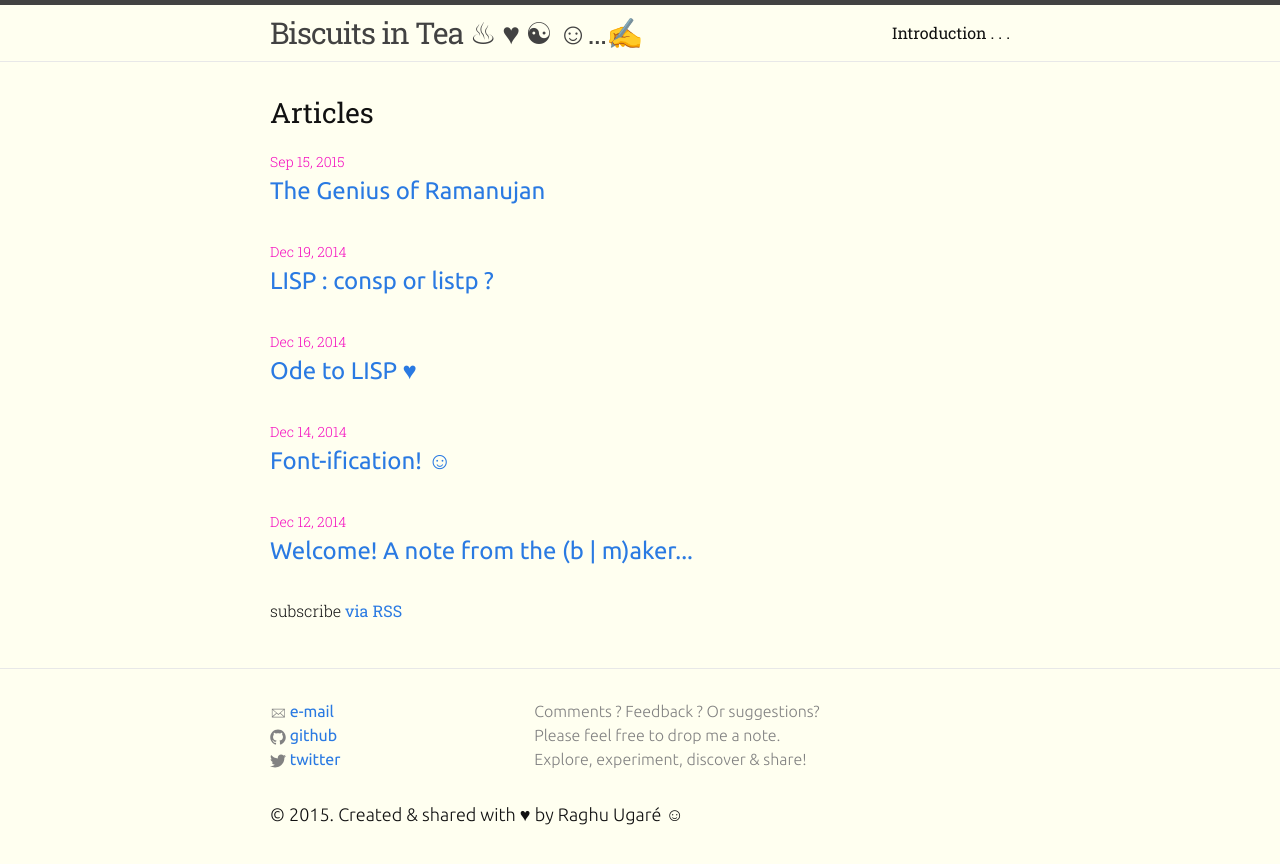
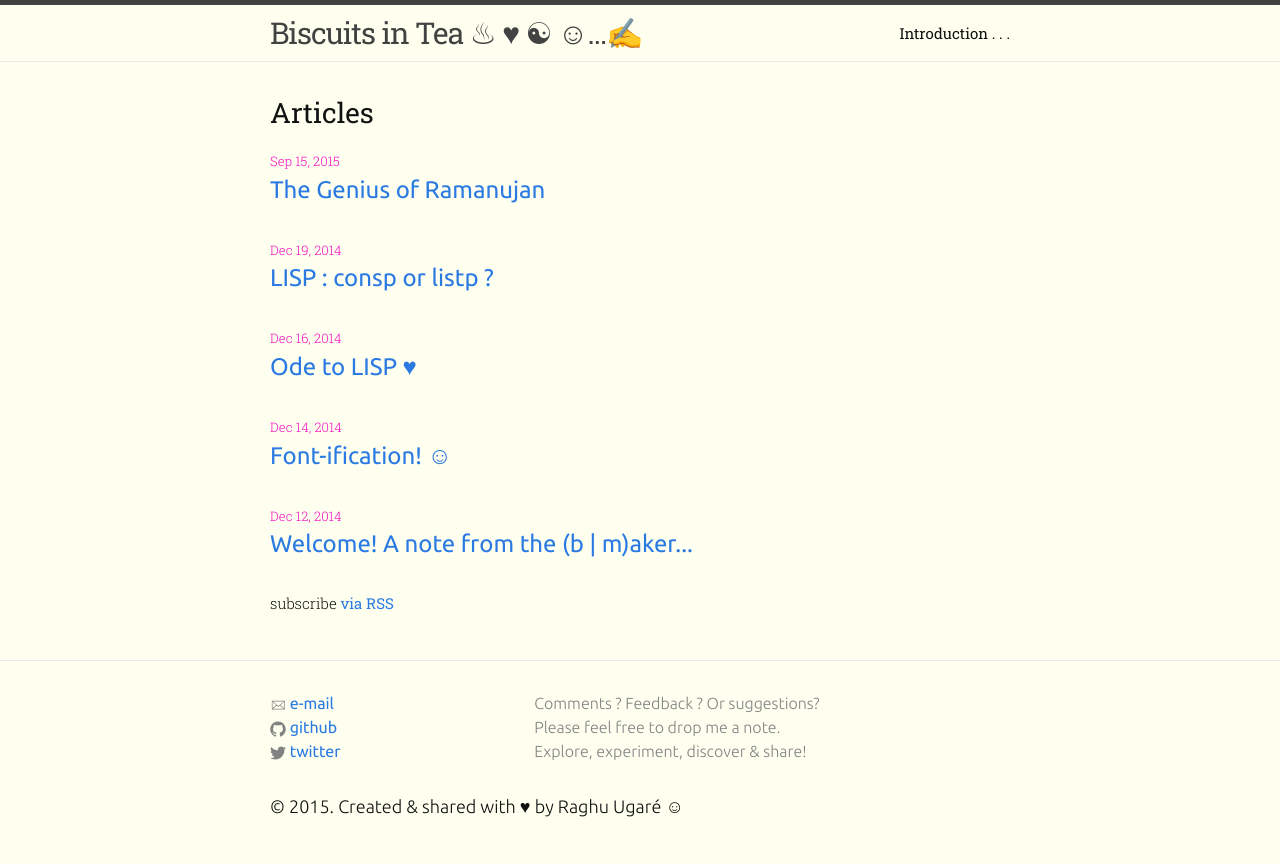
Before and after one commit to raghuugare/raghuugare.bkup, a Jekyll site: the page built from index.html, in a window 1280 px wide. Shown: the top 864 px of the page. Built offline with Jekyll 4.4.1, drawn with Linux system fonts in a browser that asks for light colours; some web fonts are replaced.

Commit message:
The weather is 'merry', again! :)

```diff
--- a/css/main.scss
+++ b/css/main.scss
@@ -41,8 +41,8 @@ $body-font-weight: 300;
 // Our variables
 // Some nice fonts (albeit available locally! :-( ) : Optima, Seravek, Avenir, ...
 
-$base-font-family:  Roboto Slab, Source Sans Pro, merriweather, lato, Helvetica Neue, Helvetica, Arial, sans-serif;
-$base-font-size:   16px;
+$base-font-family:  Merriweather, Roboto Slab, Source Sans Pro, Lato, Helvetica Neue, Helvetica, Arial, Sans-serif;
+$base-font-size:   15px;
 $small-font-size:  $base-font-size * 0.875;
 $base-line-height: 1.5;
 
```
